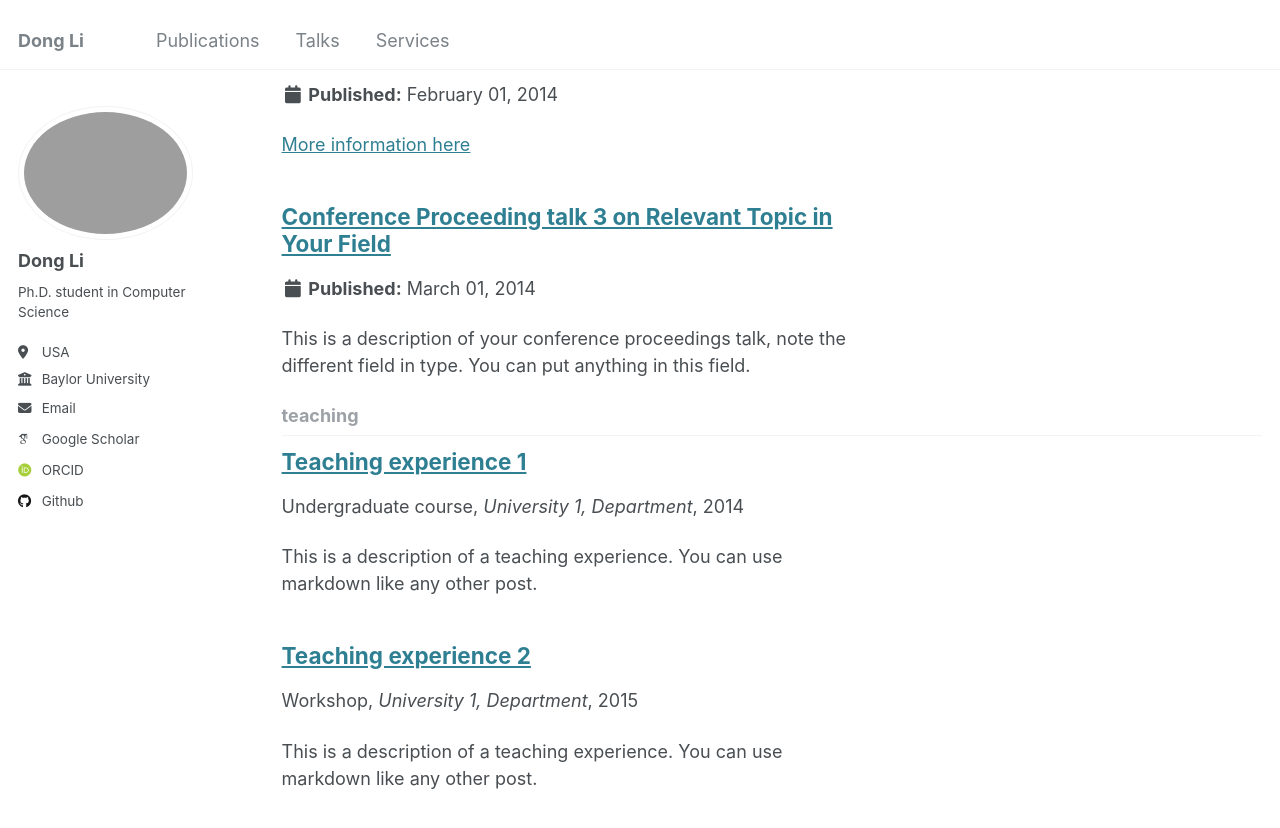
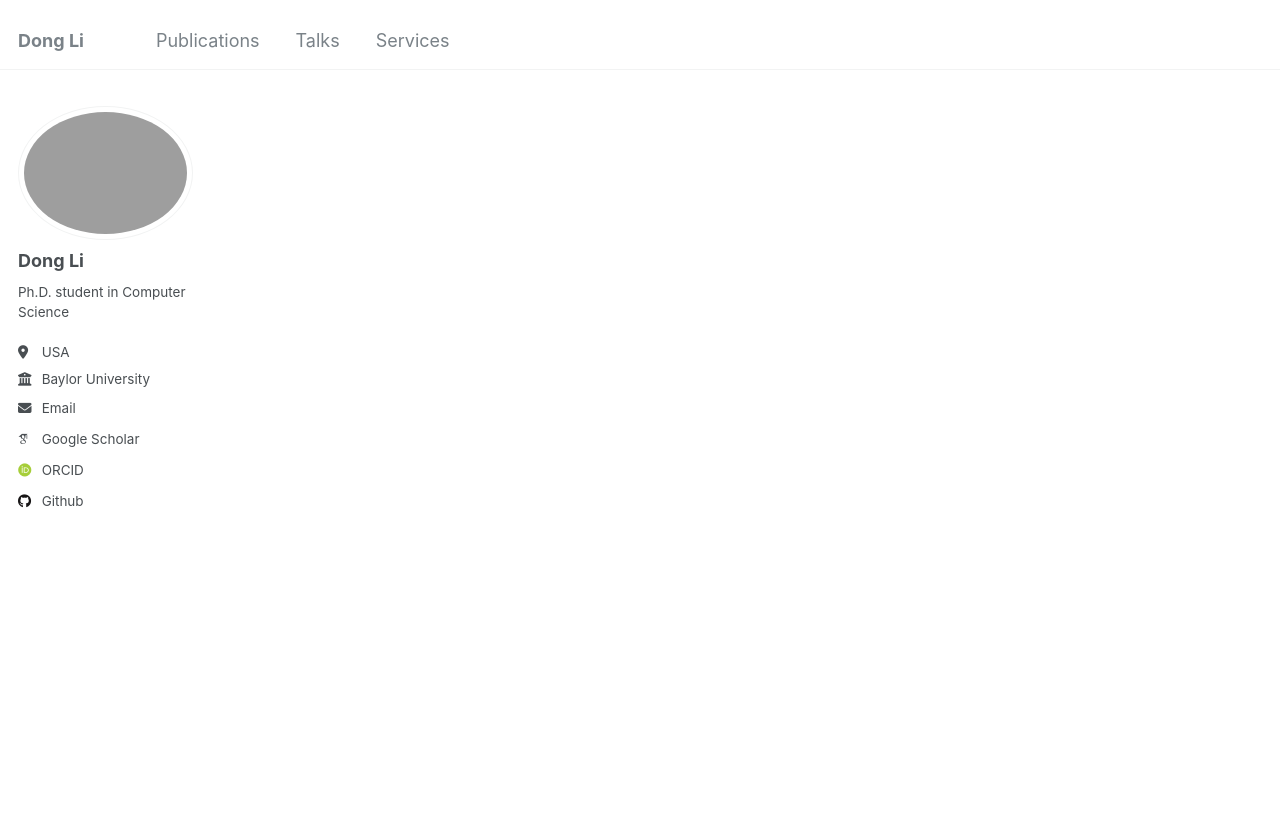
Before and after one commit to TurkeyWatanabe/dongli, a Jekyll site: the page built from _pages/collection-archive.html, in a window 1280 px wide and 900 px high, scrolled down 2678 px. Shown: the top 828 px of the window. Built offline with Jekyll 4.4.1, drawn with Linux system fonts in a browser that asks for light colours; some web fonts are replaced; part of the change alters nothing that is shown; some of the changed text lies outside the part shown.

Commit message:
Update _config.yml

```diff
--- a/_config.yml
+++ b/_config.yml
@@ -212,16 +212,19 @@ kramdown:
 
 # These settings control the types of collections used by the template
 collections:
-  teaching:
-    output: true
-    permalink: /:collection/:path/
+  # teaching:
+  #   output: true
+  #   permalink: /:collection/:path/
   publications:
     output: true
     permalink: /:collection/:path/
-  portfolio:
+  # portfolio:
+  #   output: true
+  #   permalink: /:collection/:path/
+  talks:
     output: true
     permalink: /:collection/:path/
-  talks:
+  services:
     output: true
     permalink: /:collection/:path/
 
```
